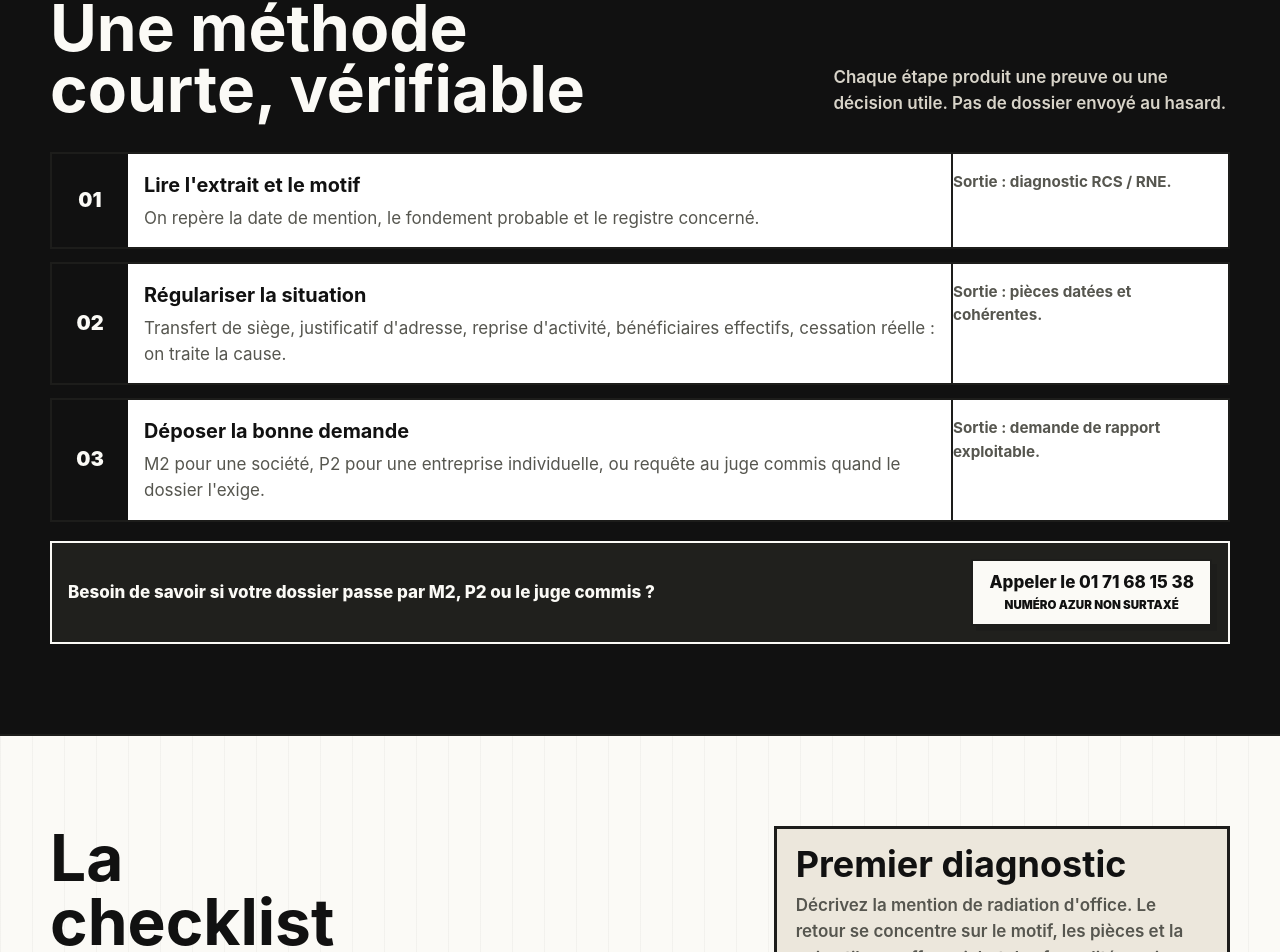
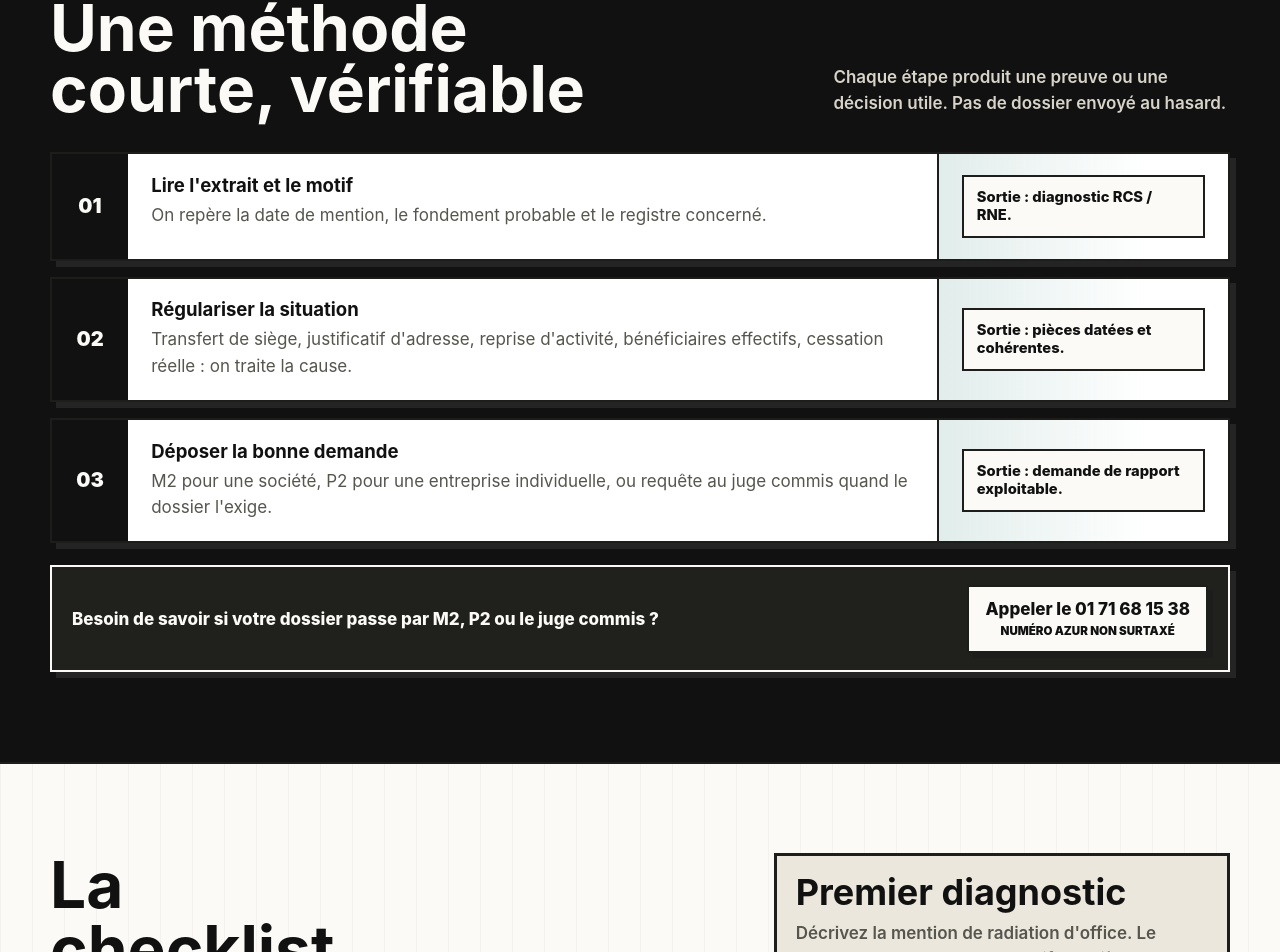
Before and after one commit to stormdaemon/radiation-d-office.fr, a Next.js app: page / in a window 1280 px wide. Shown: the part 1581-2533 px from the top of the page. Built offline with nearby package versions, Linux system fonts and the light colour scheme; no server answers.

Commit message:
Refine method section layout

```diff
--- a/app/globals.css
+++ b/app/globals.css
@@ -518,17 +518,18 @@ h2 {
 
 .process {
   display: grid;
-  gap: .8rem;
+  gap: 1rem;
   counter-reset: step;
 }
 
 .step {
   display: grid;
-  grid-template-columns: 76px minmax(0, 1fr) minmax(220px, .35fr);
-  gap: 1rem;
+  grid-template-columns: 76px minmax(0, 1fr) minmax(260px, .36fr);
+  gap: 0;
   align-items: stretch;
   border: 2px solid var(--line);
   background: var(--white);
+  box-shadow: 6px 6px 0 rgba(255, 255, 255, .08);
 }
 
 .step::before {
@@ -544,23 +545,26 @@ h2 {
 
 .step-main,
 .step-meta {
-  padding: 1rem 0;
+  padding: 1.3rem 1.45rem;
 }
 
 .step-main h3 {
-  margin-bottom: .25rem;
+  margin-bottom: .35rem;
   color: var(--ink);
+  font-size: 1.16rem;
+  line-height: 1.15;
 }
 
 .method-cta {
   display: flex;
   align-items: center;
   justify-content: space-between;
-  gap: 1rem;
-  margin-top: 1.2rem;
+  gap: 1.25rem;
+  margin-top: 1.4rem;
   border: 2px solid var(--paper);
-  padding: 1rem;
+  padding: 1.1rem 1.25rem;
   background: #20201d;
+  box-shadow: 6px 6px 0 rgba(255, 255, 255, .08);
 }
 
 .method-cta p {
@@ -577,10 +581,23 @@ h2 {
 
 .step-meta {
   border-left: 2px solid var(--line);
-  padding-right: 1rem;
-  font-size: .95rem;
-  font-weight: 650;
+  display: flex;
+  align-items: center;
+  font-size: .92rem;
+  font-weight: 800;
   color: var(--ink);
+  background:
+    linear-gradient(90deg, rgba(6, 107, 91, .12), transparent 72%),
+    var(--white);
+}
+
+.step-meta p {
+  border: 2px solid var(--line);
+  background: var(--paper);
+  padding: .7rem .8rem;
+  width: 100%;
+  color: var(--ink);
+  line-height: 1.25;
 }
 
 .contrast-band {
@@ -1041,14 +1058,18 @@ footer {
   }
 
   .step-main {
-    padding: 1rem;
+    padding: 1rem 1.05rem;
   }
 
   .step-meta {
     grid-column: 2;
     border-left: 0;
     border-top: 2px solid var(--line);
-    padding: .85rem 1rem 1rem;
+    padding: .9rem 1.05rem 1.05rem;
+  }
+
+  .step-meta p {
+    padding: .7rem .75rem;
   }
 
   #pieces-title {
```
Also changed, not shown: 1 other file (tests, documents, lock files or other folders).
